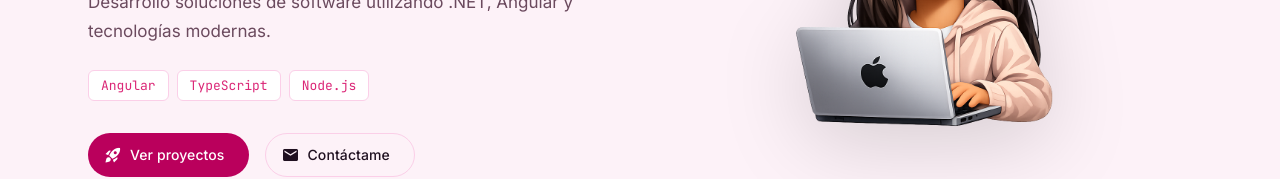
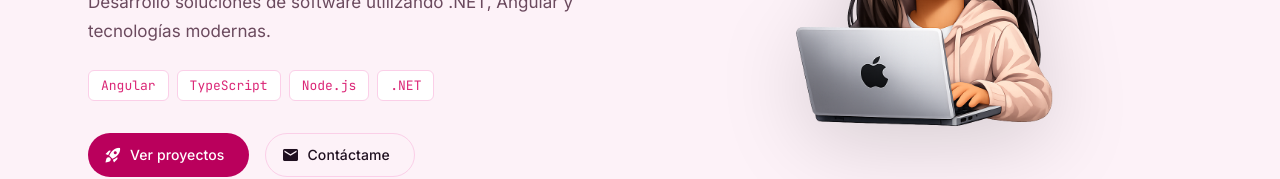
Before and after one commit to sofibear01/portfolio, an Angular app: page / in a window 1280 px wide. Shown: the part 496-675 px from the top of the page. Built offline with nearby package versions, Linux system fonts and the light colour scheme.

Commit message:
agrego tec

```diff
--- a/src/app/core/data/portfolio.data.ts
+++ b/src/app/core/data/portfolio.data.ts
@@ -24,7 +24,7 @@ export const PORTFOLIO_STATIC = {
   name: 'Sofia Bearzotti',
   whatsapp: '5493564358071',
   email: 'sofia88837utn@gmail.com',
-  highlights: ['Angular', 'TypeScript', 'Node.js'],
+  highlights: ['Angular', 'TypeScript', 'Node.js', '.NET'],
   skills: [
     // Frontend
     {
```
